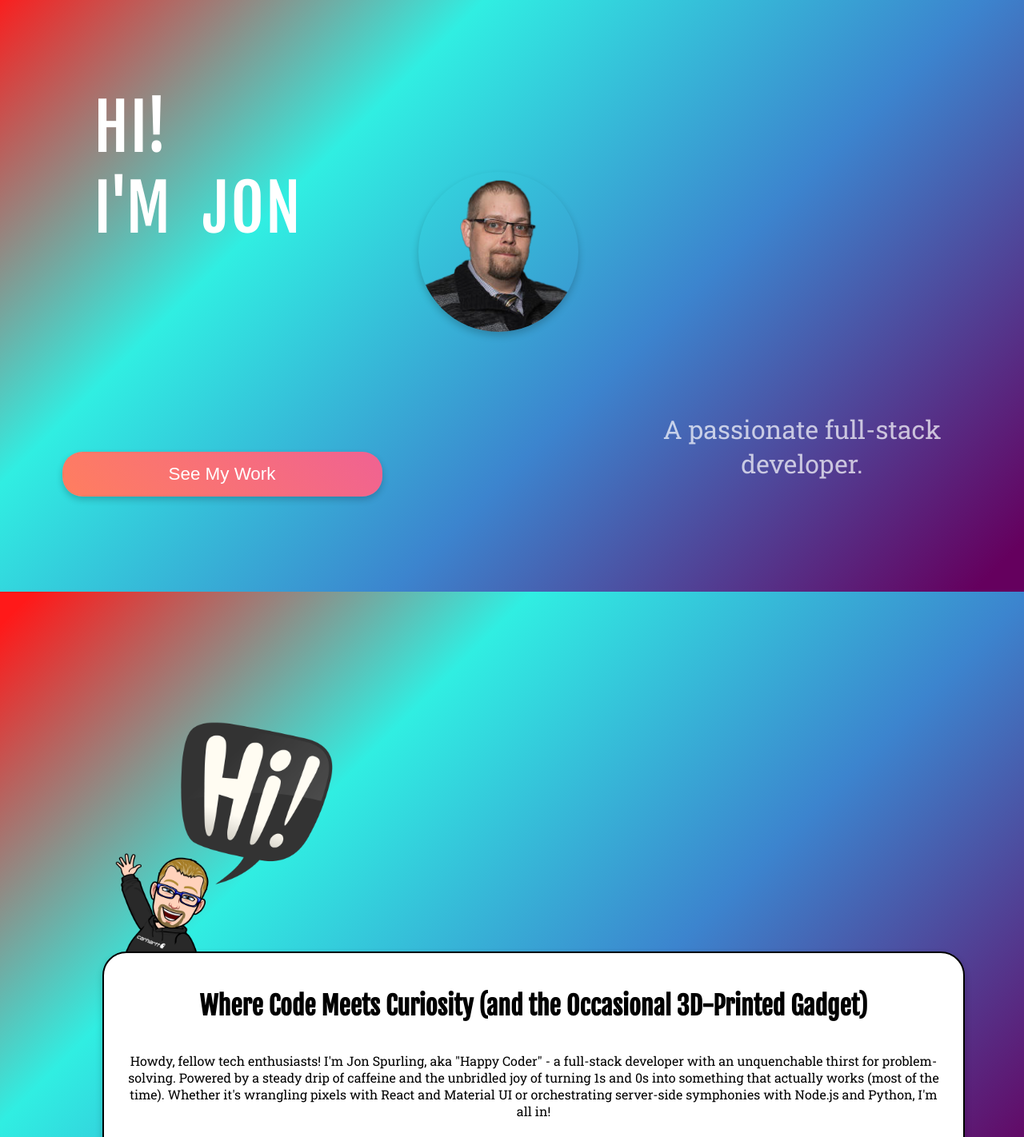
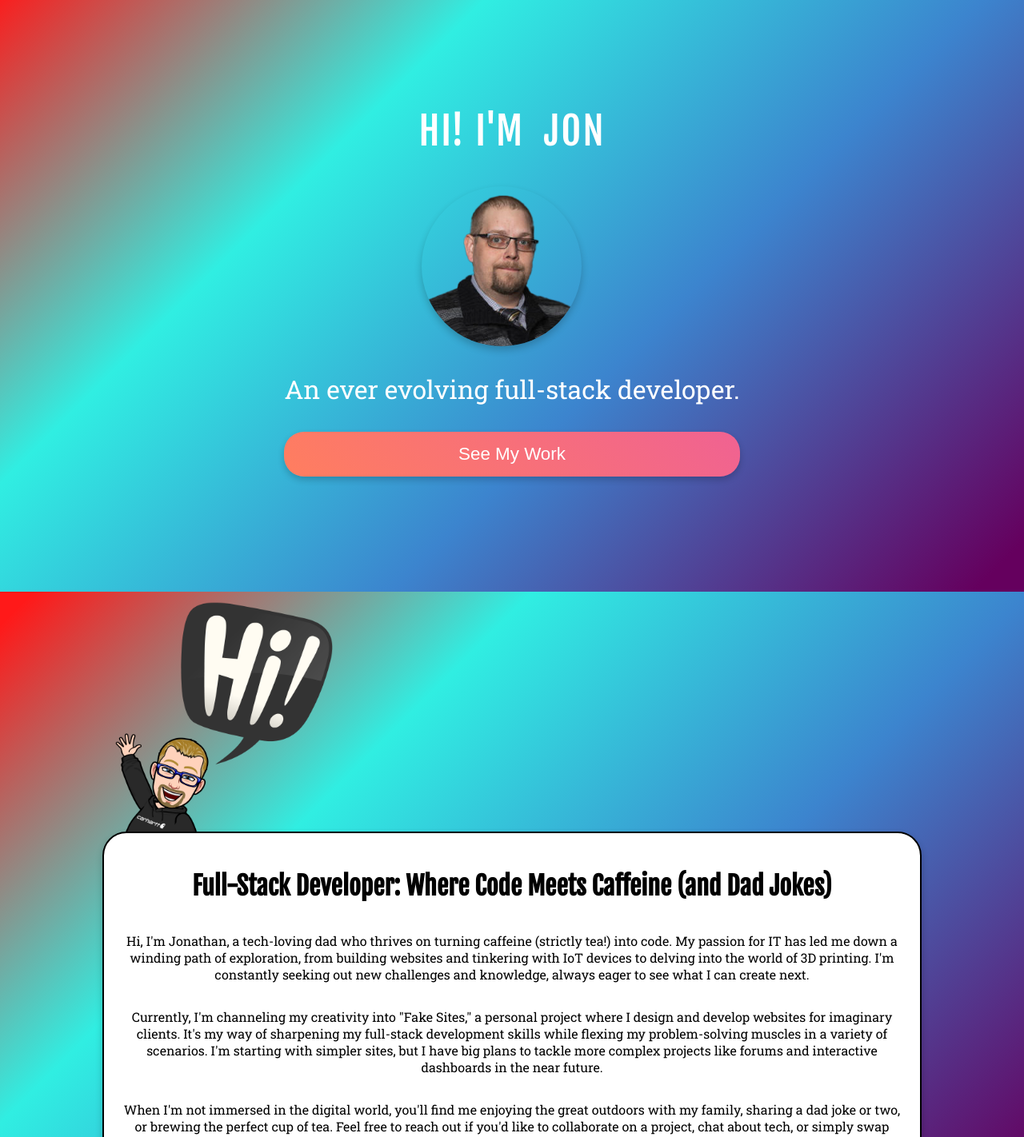
Before and after one commit to happyCoder85/react-dev-portfolio, a React (Create React App) app: page / in a window 1280 px wide. Shown: the part 60-1482 px from the top of the page at 80% size. Built offline with nearby package versions, Linux system fonts and the light colour scheme.

Commit message:
Fixed animations and layout

```diff
--- a/package.json
+++ b/package.json
@@ -6,10 +6,11 @@
     "@testing-library/jest-dom": "^5.17.0",
     "@testing-library/react": "^13.4.0",
     "@testing-library/user-event": "^13.5.0",
-    "framer-motion": "^11.2.10",
+    "aos": "^2.3.4",
+    "axios": "^1.7.2",
     "react": "^18.3.1",
     "react-dom": "^18.3.1",
-    "react-scripts": "5.0.1",
+    "react-scripts": "^5.0.1",
     "web-vitals": "^2.1.4"
   },
   "scripts": {
--- a/src/App.css
+++ b/src/App.css
@@ -2,11 +2,12 @@
 body {
     margin: auto;
     font-family: "Roboto Slab", serif;
-    overflow: auto;
+
     background: linear-gradient(315deg, rgba(101,0,94,1) 3%, rgba(60,132,206,1) 38%, rgba(48,238,226,1) 68%, rgba(255,25,25,1) 98%);
     animation: gradient 15s ease infinite;
     background-size: 400% 400%;
     background-attachment: fixed;
+    overflow-x: hidden;
   }
 
 h1, h2, h3, h4, h5, h6 {
@@ -17,10 +18,6 @@ h1, h2, h3, h4, h5, h6 {
 .app {
   display: flex;
   flex-direction: column;
-    align-items: center;
-    justify-content: center;
-    height: 100vh;
-    font-size: calc(10px + 2vmin);
   color: white;
 }
 @keyframes gradient {
@@ -93,6 +90,7 @@ h1, h2, h3, h4, h5, h6 {
     width: 100%;
     display: flex;
     justify-content: center;
+    z-index: 1000;
 }
 
 .header.scrolling {
@@ -135,8 +133,9 @@ h1, h2, h3, h4, h5, h6 {
     justify-content: center;
     text-align: center;
     color: white;
+
+    margin: auto;
     box-sizing: border-box;
-    overflow: hidden;
     min-height: 100vh;
   }
 
@@ -221,6 +220,7 @@ h1, h2, h3, h4, h5, h6 {
     padding:  25px 20px; /* Adjust as needed */
     text-align: center; /* Center text by default */
     margin-top: -4px;
+    margin-bottom: 100px;
     background-color: #fff;
     border-radius: 30px;
     box-shadow: 0 5px 10px rgba(0, 0, 0, 0.2); /* Add a subtle shadow */
@@ -233,17 +233,9 @@ h1, h2, h3, h4, h5, h6 {
 
   .about img.me {
     width: 300px;
-    margin-top: 150px;
   }
 
 @media (min-width: 768px) {
-    .mobile {
-        display: none;
-    }
-    .desktop {
-        display: block;
-    }
-
       .header {
         width: 100%;
         justify-content: flex-end;
@@ -258,6 +250,20 @@ h1, h2, h3, h4, h5, h6 {
     }
     .header ul li {
         margin-right: 100px;
+    }
+          .about {
+        display: block;
+        width: 80%;
+      }
+
+}
+
+@media (min-width: 1500px) {
+  .mobile {
+    display: none;
+}
+  .desktop {
+    display: block;
 }
 
 /* Hero on Desktop */
@@ -304,16 +310,4 @@ h1, h2, h3, h4, h5, h6 {
   width: 500px;
 
 }
-
-      .about {
-        display: block;
-        width: 80%;
-
 }
-      .about-container {
-        width: 100%;
-        overflow: hidden;
-        padding: 25px;
-        margin-bottom: 100px;
-      }
-}
--- a/src/App.js
+++ b/src/App.js
@@ -1,10 +1,27 @@
 // src/App.js
-import React from 'react';
+import React, { useEffect } from 'react';
+import AOS from 'aos';
+import 'aos/dist/aos.css';
 import Hero from './components/Hero';
 import About from './components/About';
 import './App.css';
 
 const App = () => {
+  useEffect(() => {
+    AOS.init({
+      once: false, // Allow repeated animations
+      delay: 300,
+      duration: 2000,
+    });
+
+    const handleScroll = () => {
+      AOS.refresh(); // Refresh AOS on scroll
+    };
+
+    window.addEventListener('scroll', handleScroll);
+    return () => window.removeEventListener('scroll', handleScroll);
+  }, []);
+
   return (
     <div className="App">
       <Hero />
--- a/src/components/About.js
+++ b/src/components/About.js
@@ -1,21 +1,20 @@
-import React from 'react'
-import me from '../assets/hi.png'
+import React from 'react';
+import me from '../assets/hi.png';
 
-function About() {
+const About = () => {
   return (
-    <div className="about">
+    <div data-aos="fade-up-left" className="about">
       <img src={me} alt="Jon Spurling aka Happy Coder" className="me" />
       <div className="about-container">
-          <h1>Where Code Meets Curiosity (and the Occasional 3D-Printed Gadget)</h1>
-          <p>
-            Howdy, fellow tech enthusiasts! I'm Jon Spurling, aka "Happy Coder" - a full-stack developer with an unquenchable thirst for problem-solving. Powered by a steady drip of caffeine and the unbridled joy of turning 1s and 0s into something that actually works (most of the time). Whether it's wrangling pixels with React and Material UI or orchestrating server-side symphonies with Node.js and Python, I'm all in!
-          </p>
-          <p>
-            My toolkit is overflowing with goodies like HTML, CSS, JavaScript, and more acronyms than you can shake a
-          </p>
+        <h1>Full-Stack Developer: Where Code Meets Caffeine (and Dad Jokes)</h1>
+        <p>Hi, I'm Jonathan, a tech-loving dad who thrives on turning caffeine (strictly tea!) into code. My passion for IT has led me down a winding path of exploration, from building websites and tinkering with IoT devices to delving into the world of 3D printing. I'm constantly seeking out new challenges and knowledge, always eager to see what I can create next.</p>
+
+        <p>Currently, I'm channeling my creativity into "Fake Sites," a personal project where I design and develop websites for imaginary clients. It's my way of sharpening my full-stack development skills while flexing my problem-solving muscles in a variety of scenarios. I'm starting with simpler sites, but I have big plans to tackle more complex projects like forums and interactive dashboards in the near future.</p>
+
+        <p>When I'm not immersed in the digital world, you'll find me enjoying the great outdoors with my family, sharing a dad joke or two, or brewing the perfect cup of tea. Feel free to reach out if you'd like to collaborate on a project, chat about tech, or simply swap some puns!</p>
       </div>
-      </div>
-  )
-}
+    </div>
+  );
+};
 
-export default About
+export default About;
--- a/src/components/Hero.js
+++ b/src/components/Hero.js
@@ -1,50 +1,26 @@
 import React from 'react';
-import { motion } from 'framer-motion';
 import MyPortrait from '../assets/my-portrait.png';
 import Header from './Header';
 
 const Hero = () => {
-  const text = "A passionate full-stack developer.".split(" ");
-
   return (
-    <section className="hero">  {/* Semantic element for the hero section */}
-        <Header />
-      <div className="hero-content">  {/* Wrapper for content */}
+    <section className='hero'>
+      <Header />
+      <div className="hero-content" data-aos="zoom-in"> {/* Wrapper for content */}
         <div className="firstPanel">  {/* Wrapper for text */}
-        <motion.h1
-          initial={{ opacity: 0, y: 20 }}
-          animate={{ opacity: 1, y: 0 }}
-          transition={{ duration: 0.8, delay: 0.2 }}
-        >
-          Hi!<br className='desktop'/> I'm<span className='name'>&nbsp; Jon</span>
-
-        </motion.h1>
-        <button className="hero-cta-button desktop">See My Work</button>
+          <h1>
+            Hi!<br className='desktop'/> I'm<span className='name'>&nbsp; Jon</span>
+          </h1>
+          <button className="hero-cta-button desktop">See My Work</button>
         </div>
         <div className="hero-image-container">  {/* Separate container for image */}
-            <motion.img
-                src={MyPortrait}
-                alt="Jon Spurling aka Happy Coder"
-                className="hero-image"
-                initial={{ opacity: 0, x: 20 }}
-                animate={{ opacity: 1, y: 0 }}
-                transition={{ duration: 0.8, delay: 1 }}
-            />
+          <img src={MyPortrait} alt="Jon Spurling aka Happy Coder"  className="hero-image" />
         </div>
-
-        <motion.p
-          className="hero_description"
-          initial={{ opacity: 0 }}
-          animate={{ opacity: .7 }}
-          transition={{ duration: 1, delay: 2 }}
-        >
-          {text.map((el, i) => (
-            <span key={i}>{el} </span>
-          ))}
-        </motion.p>
+        <p className="hero_description">
+          An ever evolving full-stack developer.
+        </p>
         <button className="hero-cta-button mobile">See My Work</button>
       </div>
-
     </section>
   );
 };
```
Also changed, not shown: 1 other file (tests, documents, lock files or other folders). Lines whose indentation alone changed are shown as unchanged.
